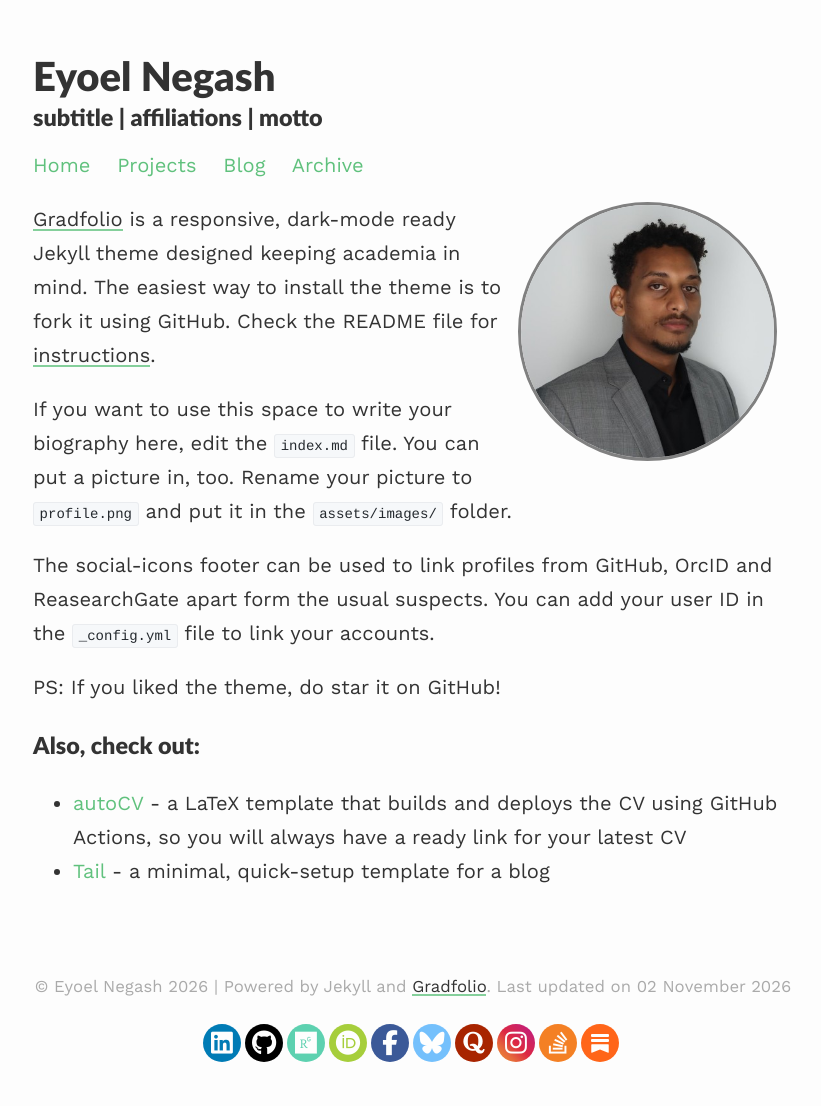
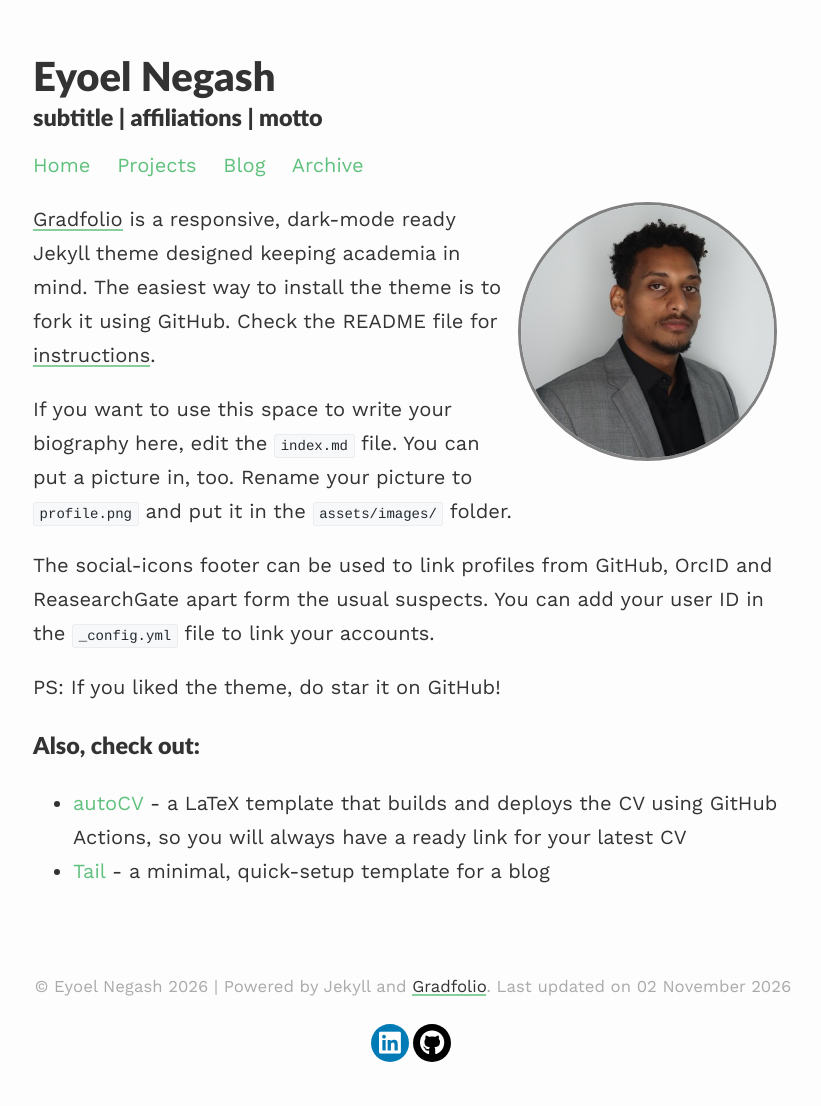
Before and after one commit to eyoelynegash/eyoelynegash.github.io, a Jekyll site: the page built from index.md, in a window 1280 px wide. Shown: the whole page, without its empty margins (227-1048 px from the left). Built offline with Jekyll 4.4.1, drawn with Linux system fonts in a browser that asks for light colours.

Commit message:
Remove multiple social media links from footer
Removed social media links for ResearchGate, Orcid, Facebook, Bluesky, Quora, Instagram, Stackoverflow, and Substack.

```diff
--- a/_includes/social-footer.html
+++ b/_includes/social-footer.html
@@ -21,60 +21,4 @@
   </a>
   {%- endif -%}
 
-  {%- if site.researchgate -%}
-  <a title="{{ _locale_string_follow | replace: '[NAME]', 'ResearchGate' }}" class="social-button researchgate"
-    href="https://www.researchgate.net/profile/{{ site.researchgate }}" itemprop="sameAs" target="_blank">
-    <i class="fab fa-researchgate"></i>
-  </a>
-  {%- endif -%}
-
-  {%- if site.orcid -%}
-  <a title="{{ _locale_string_follow | replace: '[NAME]', 'Orcid' }}" class="social-button orcid"
-    href="https://orcid.org/{{ site.orcid }}" itemprop="sameAs" target="_blank">
-    <i class="fab fa-orcid"></i>
-  </a>
-  {%- endif -%}
-
-  {%- if site.facebook -%}
-  <a title="{{ _locale_string_follow | replace: '[NAME]', 'Facebook' }}" class="social-button facebook"
-    itemprop="sameAs" href="https://www.facebook.com/{{ site.facebook }}" target="_blank">
-    <i class="fab fa-facebook-f"></i>
-  </a>
-  {%- endif -%}
-
-  {%- if site.bluesky -%}
-  <a title="{{ _locale_string_follow | replace: '[NAME]', 'Bluesky' }}" class="social-button bluesky" itemprop="sameAs"
-    href="https://bsky.app/profile/{{ site.bluesky }}" target="_blank">
-    <i class="fab fa-bluesky"></i>
-  </a>
-  {%- endif -%}
-
-  {%- if site.quora -%}
-  <a title="{{ _locale_string_follow | replace: '[NAME]', 'Quora' }}" class="social-button quora" itemprop="sameAs"
-    href="https://www.quora.com/profile/{{ site.quora }}" target="_blank">
-    <i class="fab fa-quora"></i>
-  </a>
-  {%- endif -%}
-
-  {%- if site.instagram -%}
-  <a title="{{ _locale_string_follow | replace: '[NAME]', 'Instagram' }}" class="social-button instagram"
-    itemprop="sameAs" href="https://www.instagram.com/{{ site.instagram }}" target="_blank">
-    <i class="fab fa-instagram"></i>
-  </a>
-  {%- endif -%}
-
-  {%- if site.stackoverflow -%}
-  <a title="{{ _locale_string_follow | replace: '[NAME]', 'Stackoverflow' }}" class="social-button stackoverflow"
-    itemprop="sameAs" href="https://stackoverflow.com/users/{{ site.stackoverflow }}" target="_blank">
-    <i class="fab fa-brands fa-stack-overflow"></i>
-  </a>
-  {%- endif -%}
-
-  {%- if site.substack -%}
-  <a title="{{ _locale_string_follow | replace: '[NAME]', 'Substack' }}" class="social-button substack"
-    itemprop="sameAs" href="https://substack.com/@{{ site.substack }}" target="_blank">
-    <span class="substack-logo"></span>
-  </a>
-  {%- endif -%}
-
 </div>
```
